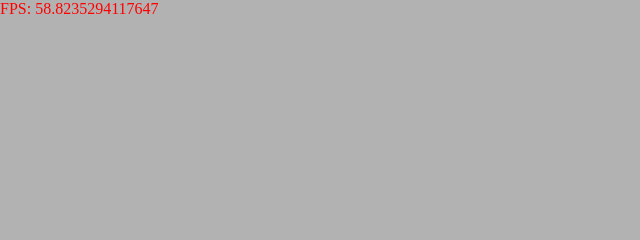
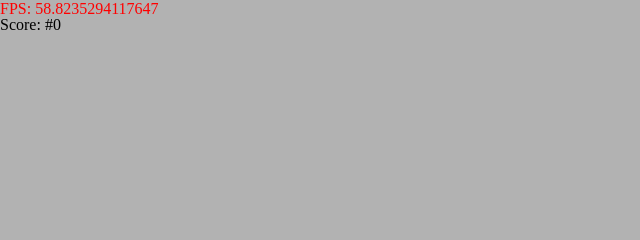
Before and after one commit to wattersnathen/FlappyBirdClone, a website with bundled scripts: page index.html in a window 1280 px wide. Shown: the top 240 px of the page, 0-640 px from the left. Built offline with nearby package versions, Linux system fonts and the light colour scheme.

Commit message:
Score markup

```diff
--- a/index.html
+++ b/index.html
@@ -10,7 +10,9 @@
     <body>
 
         <canvas id="canvas"></canvas>
-
+        <div id="scoreboard">
+            <p>Score: #<span id="score">0</span></p>
+        </div>
         <div style="position: absolute; top: 0; left: 0; color: red; z-index=999;" id="fps">
             <script>
                 (function () {
```
